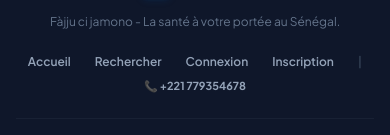
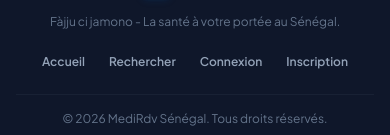
Before and after one commit to bacaythienty/front, a React (Vite) app: page /login in a window 390 px wide. Shown: the part 805-940 px from the top of the page. Built offline with nearby package versions, Linux system fonts and the light colour scheme; no server answers.

Commit message:
Remove telephone contact number from Footer component

```diff
--- a/src/components/Footer.jsx
+++ b/src/components/Footer.jsx
@@ -32,10 +32,6 @@ function Footer() {
             <Link to="/search" className="hover:text-white transition-colors">Rechercher</Link>
             <Link to="/login" className="hover:text-white transition-colors">Connexion</Link>
             <Link to="/register" className="hover:text-white transition-colors">Inscription</Link>
-            <span className="text-slate-700">|</span>
-            <span className="flex items-center gap-1 text-[11px] text-slate-400 font-bold">
-              📞 +221 779354678
-            </span>
           </div>
 
         </div>
```
